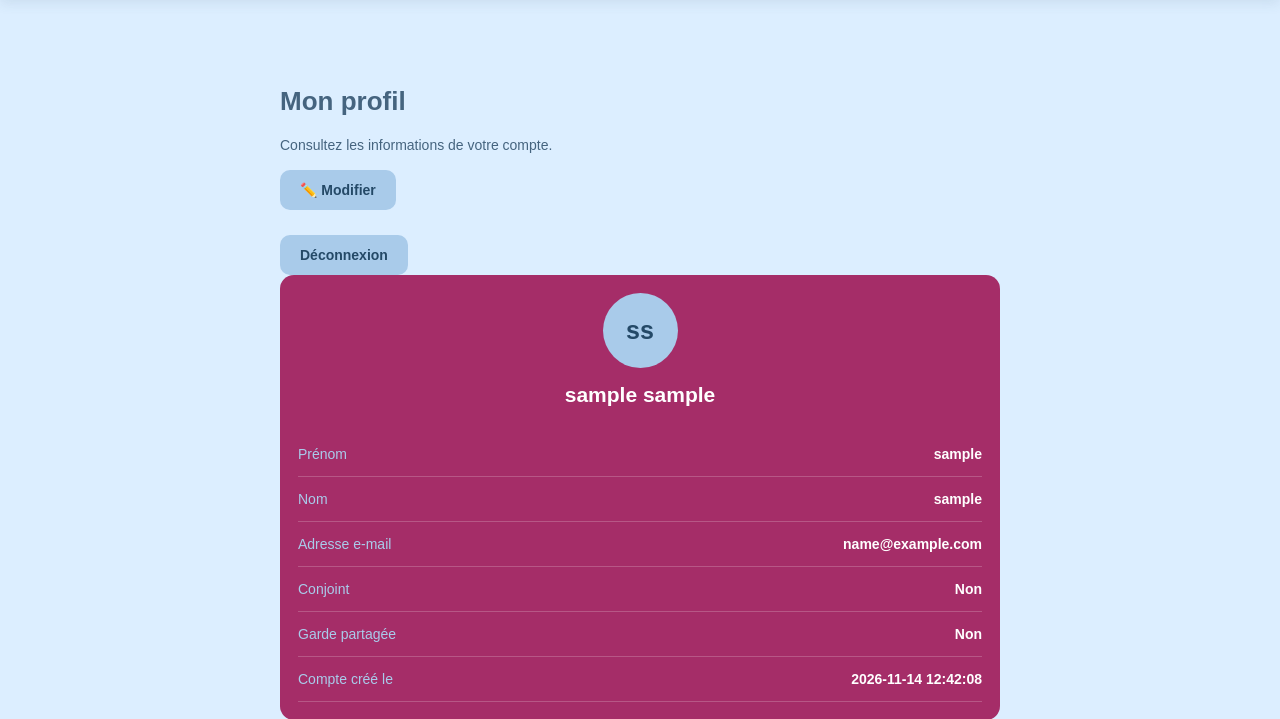
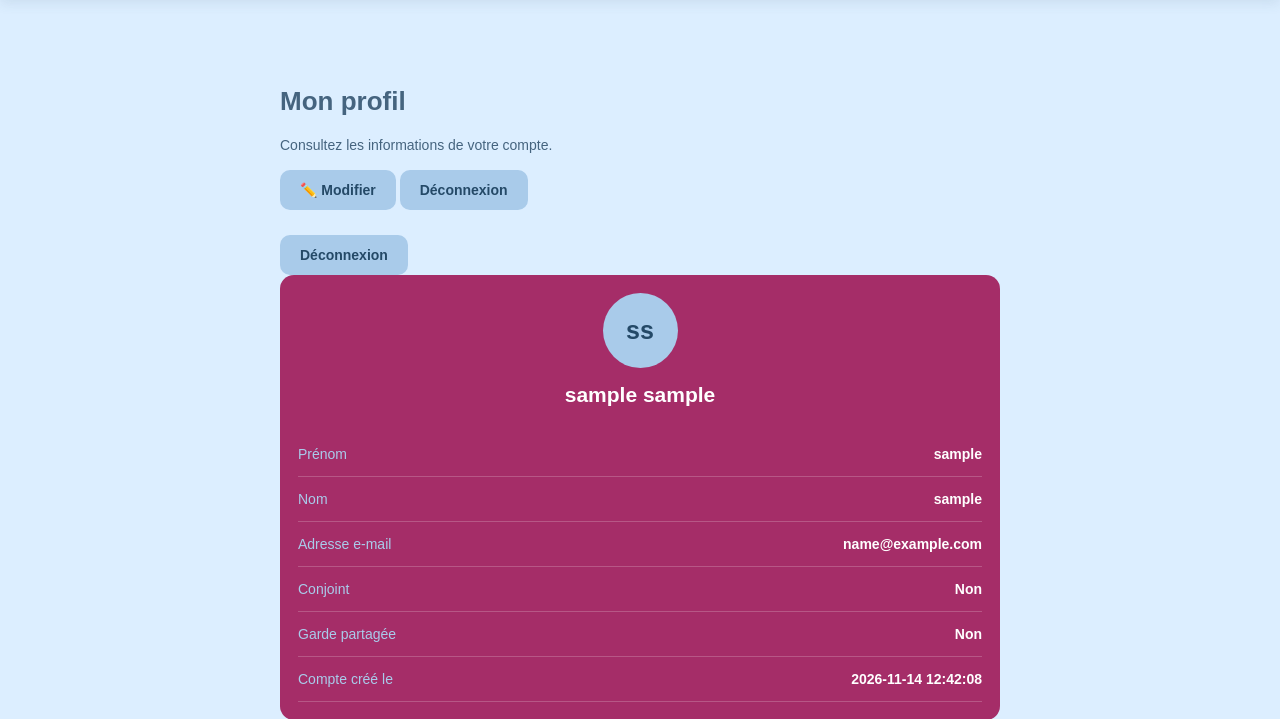
Before and after one commit to MSEDIT-1304/Dis-moi-tout, a Flask app: page /profile in a window 1280 px wide. Shown: the part 145-864 px from the top of the page. Run offline with Flask 3, Linux system fonts and the light colour scheme; the visitor is signed in with stand-in values (Sample User, id 1); data comes from the database, SQL or seed files in the repository.

Commit message:
Update profile.html

```diff
--- a/templates/profile.html
+++ b/templates/profile.html
@@ -10,9 +10,15 @@
         <p>Consultez les informations de votre compte.</p>
 
         {% if admin %}
-            <a href="{{ url_for('edit_profile') }}" class="profile-button">
-                ✏️ Modifier
-            </a>
+            <div class="profile-header-actions">
+                <a href="{{ url_for('edit_profile') }}" class="profile-button">
+                    ✏️ Modifier
+                </a>
+
+                <a href="{{ url_for('logout') }}" class="profile-button">
+                    Déconnexion
+                </a>
+            </div>
         {% endif %}
     </header>
 
```
